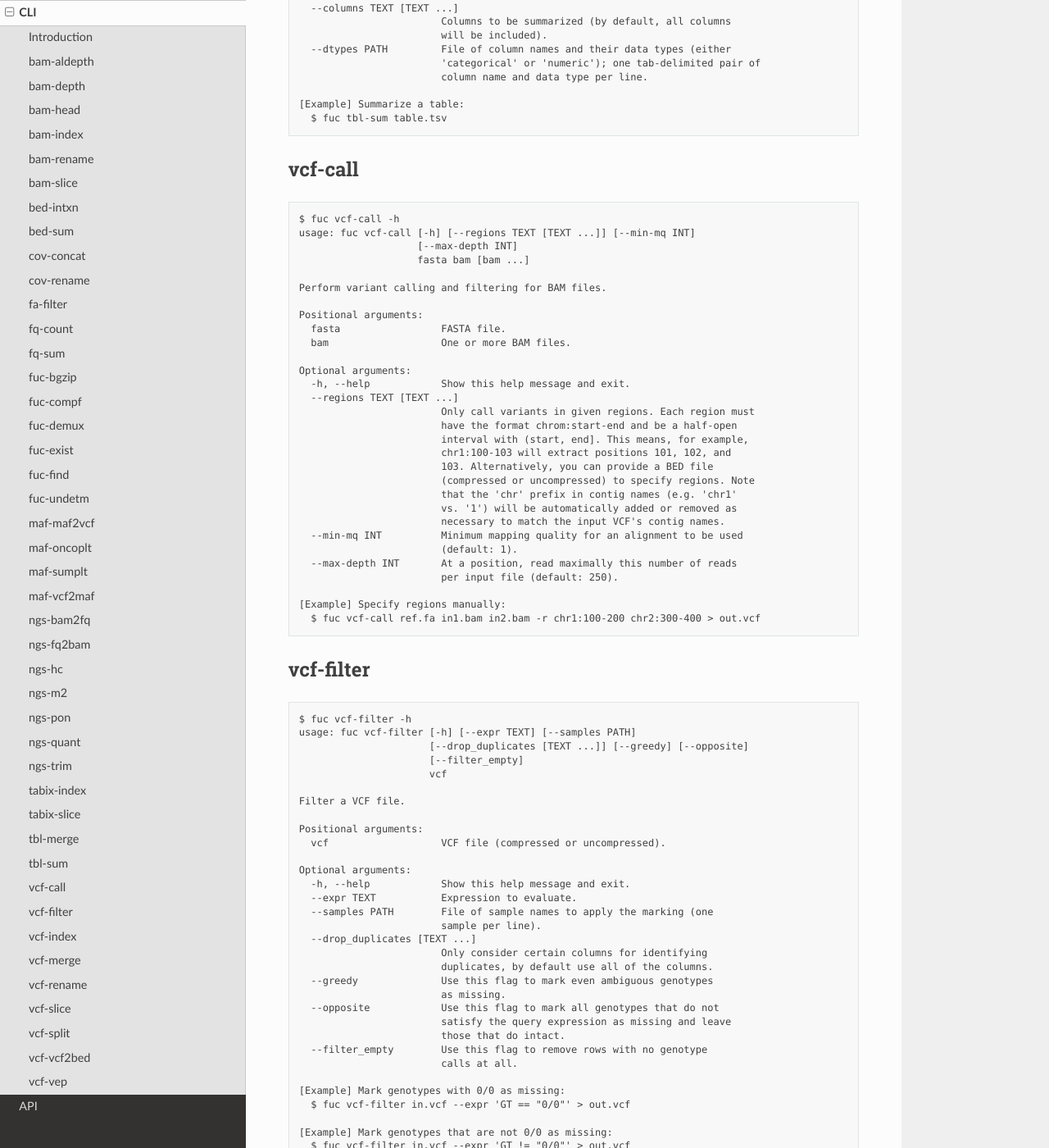
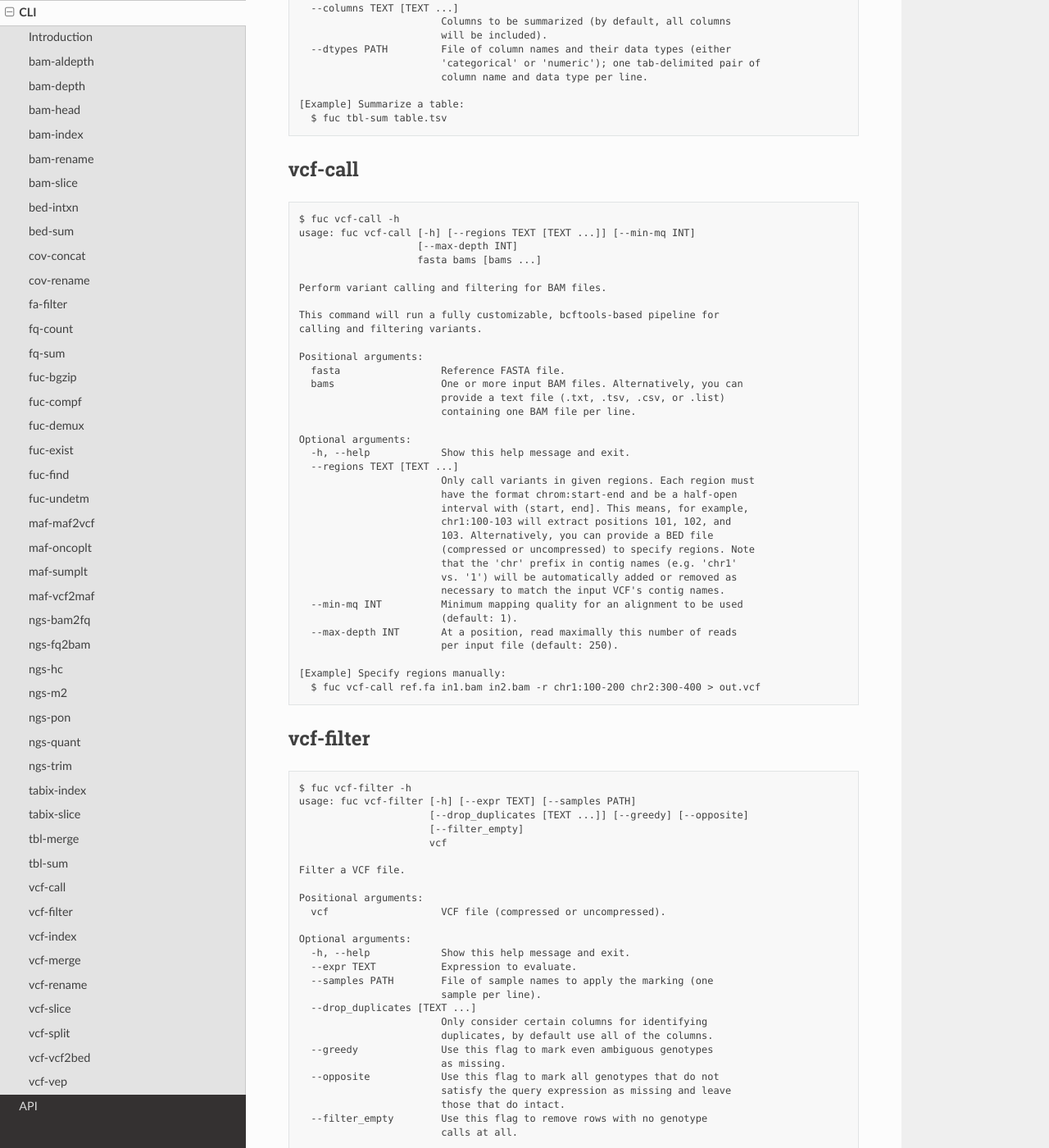
Before and after one commit to sbslee/fuc, a Sphinx documentation site: the page built from docs/cli.rst, in a window 1280 px wide and 1400 px high, scrolled down 20503 px. Shown: the whole window at 82% size. Built offline with Sphinx 7.4.7 and the Read the Docs theme 2.0.0, drawn with Linux system fonts in a browser that asks for light colours.

Commit message:
Update docs

```diff
--- a/docs/cli.rst
+++ b/docs/cli.rst
@@ -1221,13 +1221,18 @@ vcf-call
    $ fuc vcf-call -h
    usage: fuc vcf-call [-h] [--regions TEXT [TEXT ...]] [--min-mq INT]
                        [--max-depth INT]
-                       fasta bam [bam ...]
+                       fasta bams [bams ...]
 
    Perform variant calling and filtering for BAM files.
 
-   Positional arguments:
-     fasta                 FASTA file.
-     bam                   One or more BAM files.
+   This command will run a fully customizable, bcftools-based pipeline for
+   calling and filtering variants.
+
+   Positional arguments:
+     fasta                 Reference FASTA file.
+     bams                  One or more input BAM files. Alternatively, you can
+                           provide a text file (.txt, .tsv, .csv, or .list)
+                           containing one BAM file per line.
 
    Optional arguments:
      -h, --help            Show this help message and exit.
```
Also changed, not shown: 2 other files.
